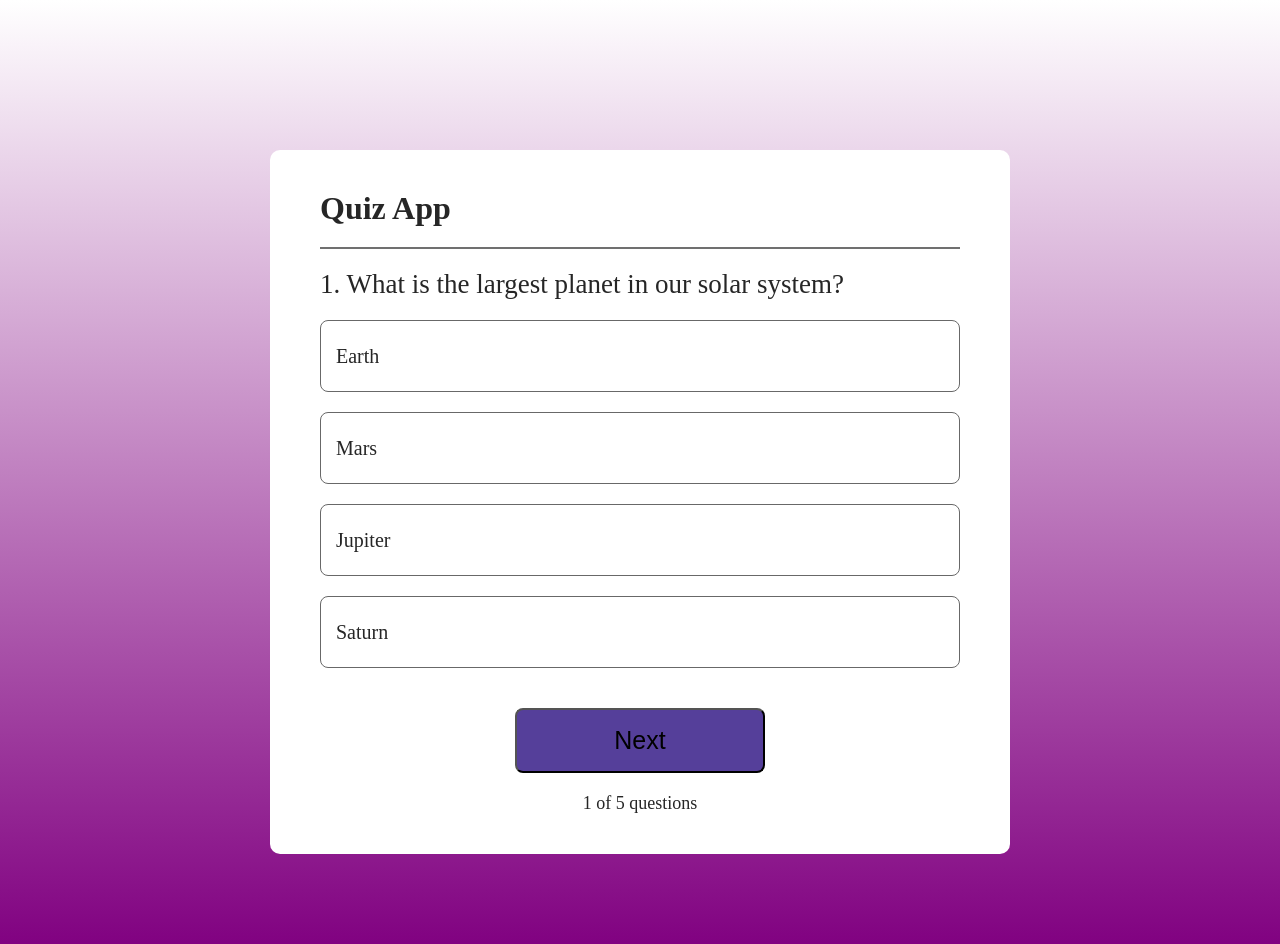
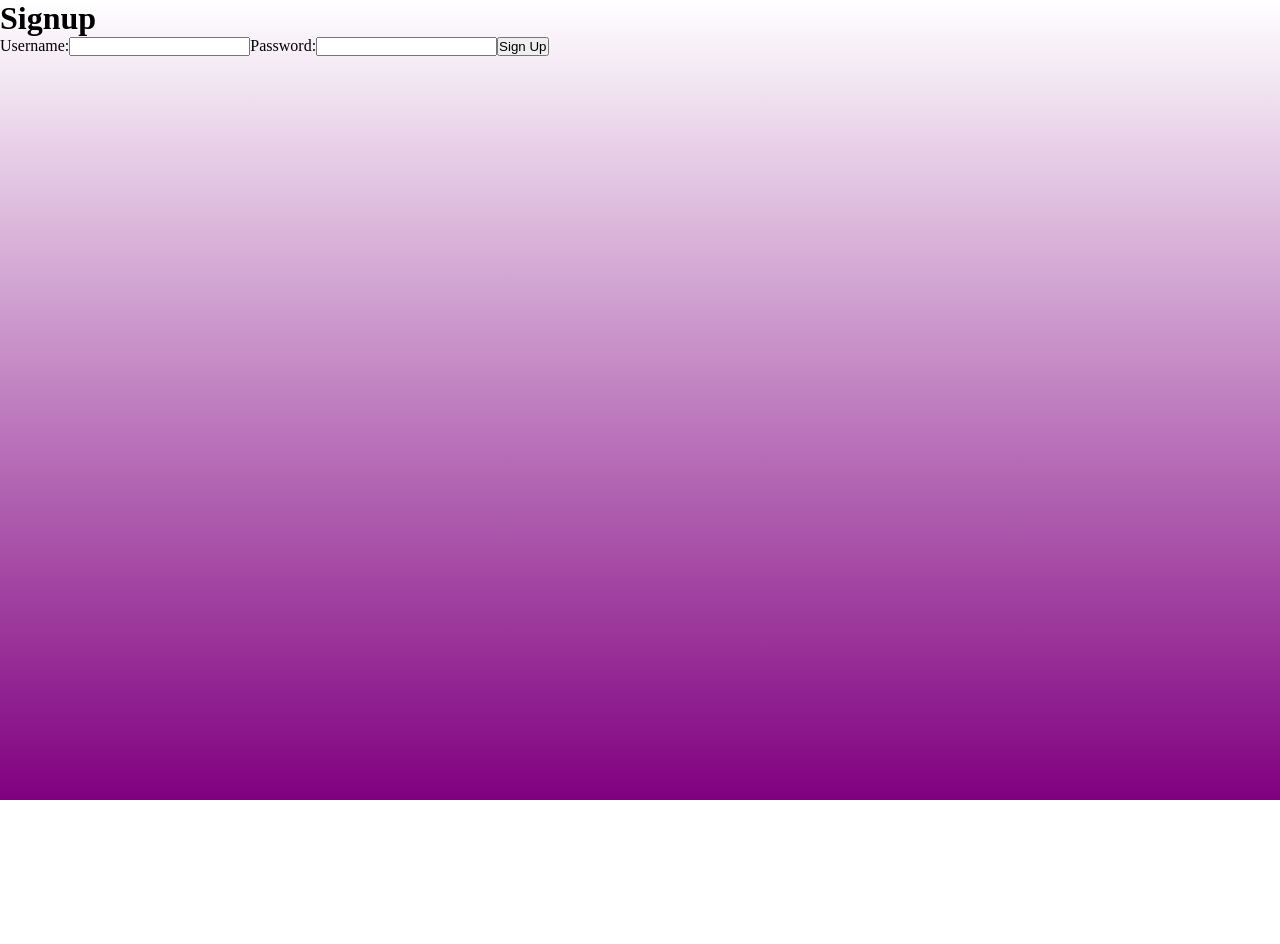
Before and after one commit to ethannjan/TeamDuncan, a React (Vite) app in the folder quiz-app/: page / in a window 1280 px wide. Shown: the top 944 px of the page. After the commit the page ends 800 px from the top, so only its background shows below. Built offline with nearby package versions, Linux system fonts and the light colour scheme.

Commit message:
LOGIN & Signup

```diff
--- a/quiz-app/package.json
+++ b/quiz-app/package.json
@@ -12,7 +12,8 @@
   "dependencies": {
     "quiz-app": "file:",
     "react": "^18.3.1",
-    "react-dom": "^18.3.1"
+    "react-dom": "^18.3.1",
+    "react-router-dom": "^6.28.0"
   },
   "devDependencies": {
     "@eslint/js": "^9.13.0",
--- a/quiz-app/src/App.jsx
+++ b/quiz-app/src/App.jsx
@@ -1,14 +1,19 @@
-import React from 'react'
-import Quiz from './Components/Quiz'
+import React from 'react';
+import { BrowserRouter as Router, Route, Routes, useNavigate } from 'react-router-dom';
+import Signup from './Components/Signup';
+import Quiz from './Components/Quiz';
+import Login from './Components/Login';
 
 const App = () => {
   return (
-    <div>
+    <Router>
+      <Routes>
+        <Route path="/" element={<Signup />} />
+        <Route path="/quiz" element={<Quiz />} />
+        <Route path = "/login" element={<Login/>}/>
+      </Routes>
+    </Router>
+  );
+};
 
-    <Quiz/>
-
-    </div>
-  )
-}
-
-export default App
+export default App;
--- /dev/null
+++ b/quiz-app/src/Components/Login.jsx
@@ -0,0 +1,37 @@
+import React, { useState } from 'react';
+import { useNavigate } from 'react-router-dom';
+
+const Login = () => {
+  const [username, setUsername] = useState('');
+  const [password, setPassword] = useState('');
+  const navigate = useNavigate();
+
+  const handleLogin = (e) => {
+    e.preventDefault();
+    if (username && password) {
+      // Check credentials (using saved credentials if applicable)
+      navigate('/quiz');
+    } else {
+      alert('Please enter username and password');
+    }
+  };
+
+  return (
+    <div className="login-container">
+      <h1>Login</h1>
+      <form onSubmit={handleLogin}>
+        <label>
+          Username:
+          <input type="text" value={username} onChange={(e) => setUsername(e.target.value)} />
+        </label>
+        <label>
+          Password:
+          <input type="password" value={password} onChange={(e) => setPassword(e.target.value)} />
+        </label>
+        <button type="submit">Log In</button>
+      </form>
+    </div>
+  );
+};
+
+export default Login;
--- a/quiz-app/src/Components/Quiz.jsx
+++ b/quiz-app/src/Components/Quiz.jsx
@@ -1,4 +1,4 @@
-import React, { useState,useRef } from 'react';
+import React, { useState, useRef, useEffect } from 'react';
 import './Quiz.css';
 import { data } from '../assets/data';
 
@@ -6,40 +6,40 @@ const Quiz = () => {
   const [index, setIndex] = useState(0);  // Start with the first question (index 0)
   const [question, setQuestion] = useState(data[index]);
   const [lock, setLock] = useState(false);
-  const [score,setScore]= useState(0);
-  const [result,setResult]=useState(false);
+  const [score, setScore] = useState(0);
+  const [result, setResult] = useState(false);
+  const [timeLeft, setTimeLeft] = useState(10);  // Timer set to 10 seconds
 
-  const Option1= useRef(null);
-  const Option2= useRef(null);
-  const Option3= useRef(null);
-  const Option4= useRef(null);
+  const Option1 = useRef(null);
+  const Option2 = useRef(null);
+  const Option3 = useRef(null);
+  const Option4 = useRef(null);
 
-const option_array = [Option1,Option2,Option3,Option4];
+  const option_array = [Option1, Option2, Option3, Option4];
 
   const checkAns = (e, ans) => {
     if (!lock) {
       if (question.ans === ans) {
         e.target.classList.add("correct");
-      setScore(prev => prev + 1);  // Correctly increment the score
+        setScore(prev => prev + 1);
       } else {
         e.target.classList.add("wrong");
       }
-    setLock(true); // Lock the answers after one selection
+      setLock(true);
       option_array[question.ans - 1].current.classList.add("correct");
     }
   };
 
-
   const next = () => {
-
-    if (lock === true) {
-      if(index===data.length -1){
+    if (lock || timeLeft === 0) {  // Move to next if locked or time is up
+      if (index === data.length - 1) {
         setResult(true);
-        return 0;
+        return;
       }
       setIndex((prevIndex) => {
         const nextIndex = prevIndex + 1;
         setQuestion(data[nextIndex]);
+        setTimeLeft(10);  // Reset timer for the next question
         return nextIndex;
       });
       setLock(false);
@@ -50,19 +50,43 @@ const checkAns = (e, ans) => {
     }
   };
 
+  const reset = () => {
+    setIndex(0);
+    setQuestion(data[0]);
+    setScore(0);
+    setLock(false);
+    setResult(false);
+    setTimeLeft(10);
+  };
 
-const reset = () => { setIndex(0);
-  setQuestion (data[0]);
-  setScore(0);
-  setLock (false); setResult(false);
+  // Timer effect
+  useEffect(() => {
+    if (result || lock) return;  // Stop timer if quiz is over or question is locked
+    const timer = setInterval(() => {
+      setTimeLeft((prevTime) => {
+        if (prevTime === 1) {
+          clearInterval(timer); // Clear interval at the end
+          next();                // Automatically go to next question
+          return 10;             // Reset time (for next question)
         }
-
+        return prevTime - 1;
+      });
+    }, 1000);
+    return () => clearInterval(timer);  // Clear interval on component unmount or question change
+  }, [timeLeft, lock, result]);
 
   return (
     <div className="container">
       <h1>Quiz App</h1>
       <hr />
-      {result?<></>:<> <h2>{index + 1}. {question.question}</h2>
+      {result ? (
+        <>
+          <h2>You Scored {score} out of {data.length}</h2>
+          <button onClick={reset}>Reset</button>
+        </>
+      ) : (
+        <>
+          <h2>{index + 1}. {question.question}</h2>
           <ul>
             <li ref={Option1} onClick={(e) => checkAns(e, 1)}>{question.option1}</li>
             <li ref={Option2} onClick={(e) => checkAns(e, 2)}>{question.option2}</li>
@@ -70,13 +94,10 @@ const reset = () => { setIndex(0);
             <li ref={Option4} onClick={(e) => checkAns(e, 4)}>{question.option4}</li>
           </ul>
           <button onClick={next}>Next</button>
-      <div className="index">{index + 1} of {data.length} questions</div></>}
-
-      {result?<>
-      <h2>You Scored {score} out of {data.length}</h2>
-      <button onClick={reset}>Reset</button>
-      </>:<></>}
-
+          <div className="index">{index + 1} of {data.length} questions</div>
+          <div className="timer">Time Left: {timeLeft} seconds</div>
+        </>
+      )}
     </div>
   );
 };
--- /dev/null
+++ b/quiz-app/src/Components/Signup.jsx
@@ -0,0 +1,37 @@
+import React, { useState } from 'react';
+import { useNavigate } from 'react-router-dom';
+
+const Signup = () => {
+  const [username, setUsername] = useState('');
+  const [password, setPassword] = useState('');
+  const navigate = useNavigate();
+
+  const handleSignup = (e) => {
+    e.preventDefault();
+    if (username && password) {
+      // You might want to save user credentials here in a state, context, or local storage.
+      navigate('/login');
+    } else {
+      alert('Please fill out all fields');
+    }
+  };
+
+  return (
+    <div className="signup-container">
+      <h1>Signup</h1>
+      <form onSubmit={handleSignup}>
+        <label>
+          Username:
+          <input type="text" value={username} onChange={(e) => setUsername(e.target.value)} />
+        </label>
+        <label>
+          Password:
+          <input type="password" value={password} onChange={(e) => setPassword(e.target.value)} />
+        </label>
+        <button type="submit">Sign Up</button>
+      </form>
+    </div>
+  );
+};
+
+export default Signup;
```
Also changed, not shown: 1 other file (tests, documents, lock files or other folders). Lines whose indentation alone changed are shown as unchanged.
